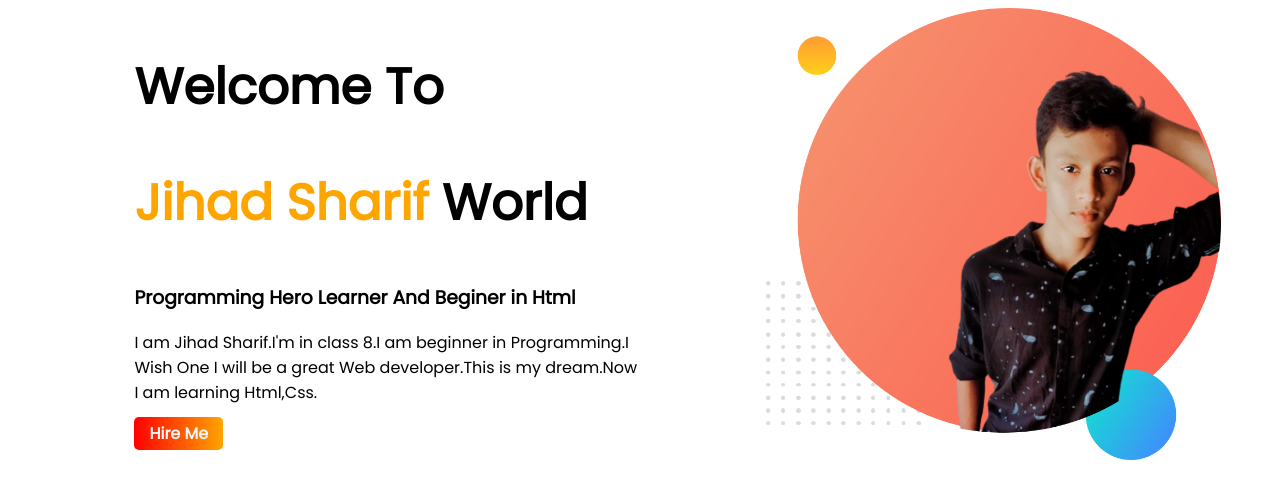
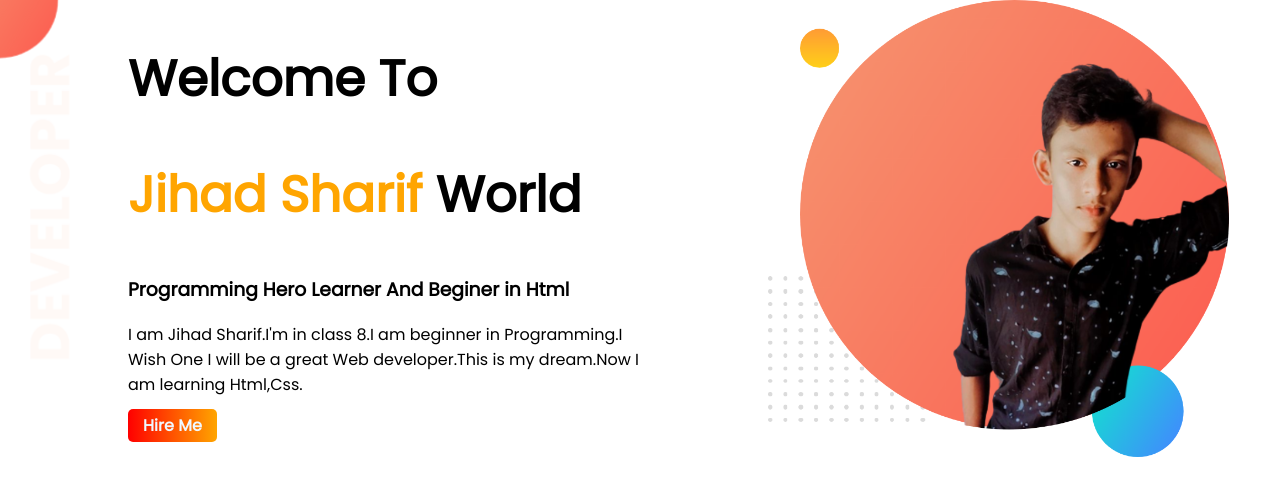
Before and after one commit to Jihad1118/Developer-portfolio, a plain HTML site: page index.html in a window 1280 px wide. Drawn offline with Linux system fonts and the light colour scheme.

Commit message:
Top banner added

```diff
--- a/index.html
+++ b/index.html
@@ -12,7 +12,7 @@
 
 </head>
 <body>
-    <section id="section-one" >
+    <section id="top-banner-one" >
     <div class="half-width">
 
 <h1 class="welcome-heading-one" >Welcome To</h1>
--- a/style.css
+++ b/style.css
@@ -1,5 +1,6 @@
 body{
     font-family: 'Poppins', sans-serif;
+    margin: 0px;
 }
 .welcome-heading-one{
     font-size: 50px;
@@ -14,9 +15,10 @@ body{
 .half-width img{
     width: 90%;
 }
-#section-one{
+#top-banner-one{
     display: flex;
-
+   background-image: url(/Developer-portfolio/image/top-banner.png);
+   background-repeat: no-repeat;
 }
 #Hire-me-button-anchor{
     font-weight: 700;
```
